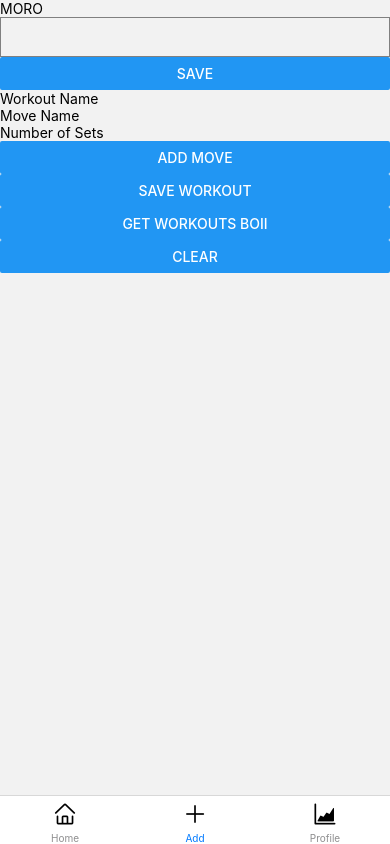
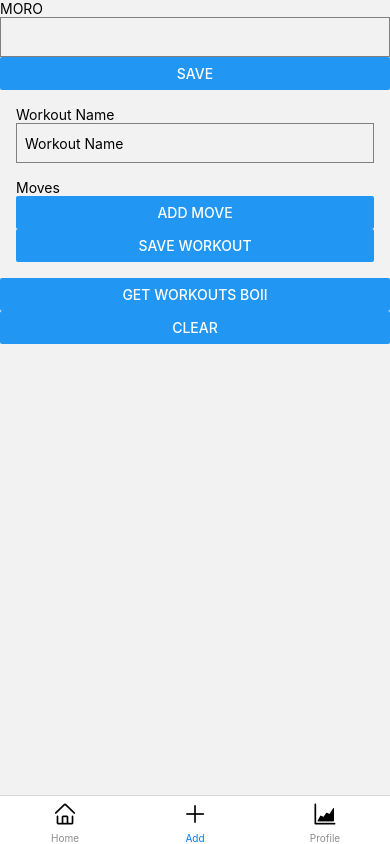
Before and after one commit to juhoohuj/mobile-project, a React Native app: screen /Add in a window 390 px wide. Built offline with nearby package versions, Linux system fonts and the light colour scheme.

Commit message:
changed form inputs

```diff
--- a/components/WorkoutForm.js
+++ b/components/WorkoutForm.js
@@ -1,18 +1,21 @@
 import React, { useState } from 'react';
-import { View, TextInput, Button, Alert } from 'react-native';
+import { View, TextInput, Button, Alert, StyleSheet, ScrollView, Text  } from 'react-native';
 import AsyncStorage from '@react-native-async-storage/async-storage';
 
 const WorkoutForm = () => {
   const [name, setName] = useState('');
   const [moves, setMoves] = useState([]);
-  const [moveName, setMoveName] = useState('');
-  const [moveSets, setMoveSets] = useState('');
 
   const handleAddMove = () => {
-    const newMove = { name: moveName, sets: moveSets };
+    const newMove = { name: '', sets: [{ weight: '', reps: '' }] };
     setMoves([...moves, newMove]);
-    setMoveName('');
-    setMoveSets('');
+  };
+
+  const handleAddSet = (moveIndex) => {
+    const newSet = { weight: '', reps: '' };
+    const newMoves = [...moves];
+    newMoves[moveIndex].sets.push(newSet);
+    setMoves(newMoves);
   };
 
   const handleSaveWorkout = async () => {
@@ -25,8 +28,6 @@ const WorkoutForm = () => {
       Alert.alert('Workout saved successfully!');
       setName('');
       setMoves([]);
-      setMoveName('');
-      setMoveSets('');
     } catch (error) {
       console.error(error);
       Alert.alert('An error occurred while saving the workout.');
@@ -34,52 +35,86 @@ const WorkoutForm = () => {
   };
 
   return (
-    <View>
+    <ScrollView style={styles.container}>
+      <Text>Workout Name</Text>
       <TextInput
+        style={styles.input}
         placeholder="Workout Name"
         value={name}
         onChangeText={text => setName(text)}
       />
-      {moves.map((move, index) => (
-        <View key={index}>
+      <Text>Moves</Text>
+      {moves.map((move, moveIndex) => (
+        <View key={moveIndex} style={styles.moveContainer}>
           <TextInput
+            style={styles.moveInput}
             placeholder="Move Name"
             value={move.name}
             onChangeText={text => {
               const newMoves = [...moves];
-              newMoves[index].name = text;
+              newMoves[moveIndex].name = text;
+              setMoves(newMoves);
+            }}
+          />
+          {move.sets.map((set, setIndex) => (
+            <View key={setIndex} style={styles.setContainer}>
+              <TextInput
+                style={styles.setInput}
+                placeholder="Weight"
+                keyboardType="numeric"
+                value={set.weight}
+                onChangeText={text => {
+                  const newMoves = [...moves];
+                  newMoves[moveIndex].sets[setIndex].weight = text;
                   setMoves(newMoves);
                 }}
               />
               <TextInput
-            placeholder="Number of Sets"
+                style={styles.setInput}
+                placeholder="Reps"
                 keyboardType="numeric"
-            value={move.sets}
+                value={set.reps}
                 onChangeText={text => {
                   const newMoves = [...moves];
-              newMoves[index].sets = text;
+                  newMoves[moveIndex].sets[setIndex].reps = text;
                   setMoves(newMoves);
                 }}
               />
             </View>
           ))}
-      <View>
-        <TextInput
-          placeholder="Move Name"
-          value={moveName}
-          onChangeText={text => setMoveName(text)}
-        />
-        <TextInput
-          placeholder="Number of Sets"
-          keyboardType="numeric"
-          value={moveSets}
-          onChangeText={text => setMoveSets(text)}
-        />
+          <Button title="Add Set" onPress={() => handleAddSet(moveIndex)} />
+        </View>
+      ))}
+      <View style={styles.buttonContainer}>
         <Button title="Add Move" onPress={handleAddMove} />
-      </View>
         <Button title="Save Workout" onPress={handleSaveWorkout} />
       </View>
+    </ScrollView>
   );
 };
 
+const styles = StyleSheet.create({
+  container: {
+    padding: 16,
+  },
+  input: {
+    height: 40,
+    borderColor: 'gray',
+    borderWidth: 1,
+    marginBottom: 16,
+    paddingHorizontal: 8,
+  },
+  moveContainer: {
+    marginBottom: 16,
+  },
+  moveInput: {
+    height: 40,
+    borderColor: 'gray',
+    borderWidth: 1,
+    marginBottom: 8,
+    paddingHorizontal: 8,
+  },
+});
+
+
 export default WorkoutForm;
```
Lines whose indentation alone changed are shown as unchanged.
